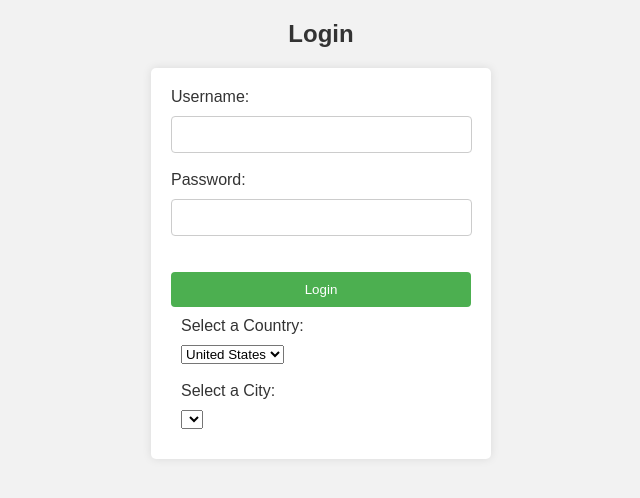
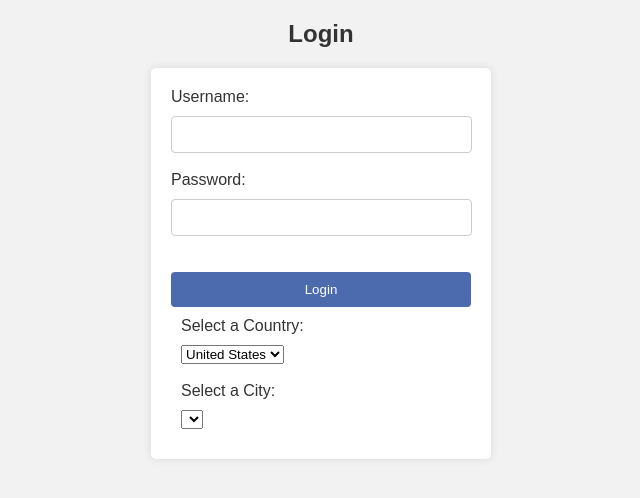
Before and after one commit to bipin2242/basic_login_page, a plain HTML site: page index.html in a window 1280 px wide. Shown: the whole page, without its empty margins (319-959 px from the left). Drawn offline with Linux system fonts and the light colour scheme.

Commit message:
css change

```diff
--- a/css/index.css
+++ b/css/index.css
@@ -34,7 +34,7 @@ body {
   input[type="submit"] {
     width: 100%;
     padding: 10px;
-    background-color: #4caf50;
+    background-color: #4c6baf;
     color: #fff;
     border: none;
     border-radius: 4px;
```
